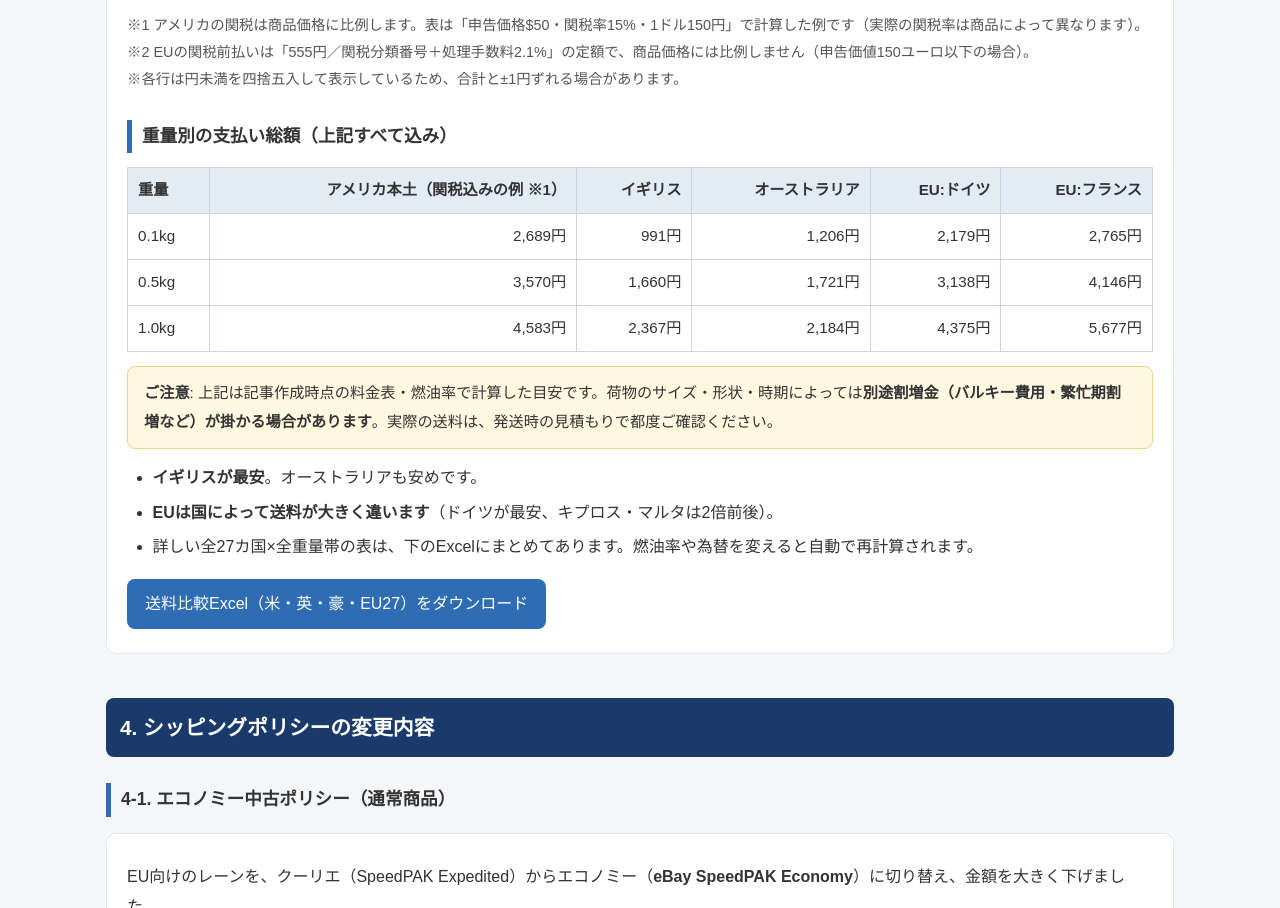
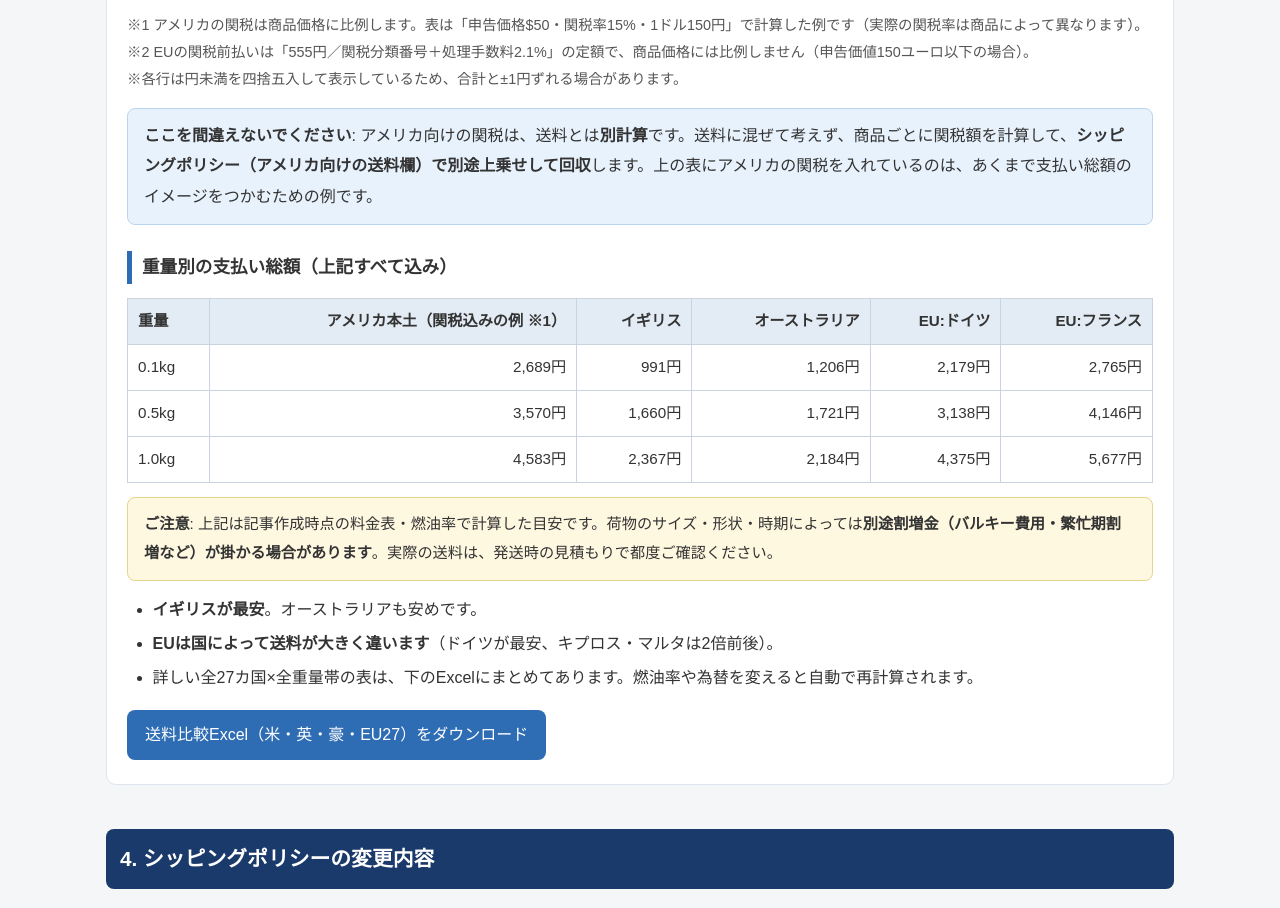
Before and after one commit to naokijodan/ebay-eu27-economy-guide, a plain HTML site: page index.html in a window 1280 px wide. Shown: the part 2242-3150 px from the top of the page. Drawn offline with Linux system fonts and the light colour scheme.

Commit message:
docs: アメリカの関税は送料と別計算でシッピングポリシー回収である旨を強調
Co-Authored-By: Claude Fable 5 <noreply@anthropic.com>

```diff
--- a/index.html
+++ b/index.html
@@ -93,6 +93,9 @@
   <p style="font-size:.9em; color:#555;">※1 アメリカの関税は商品価格に比例します。表は「申告価格$50・関税率15%・1ドル150円」で計算した例です（実際の関税率は商品によって異なります）。<br>
   ※2 EUの関税前払いは「555円／関税分類番号＋処理手数料2.1%」の定額で、商品価格には比例しません（申告価値150ユーロ以下の場合）。<br>
   ※各行は円未満を四捨五入して表示しているため、合計と±1円ずれる場合があります。</p>
+  <div class="point">
+    <strong>ここを間違えないでください</strong>: アメリカ向けの関税は、送料とは<strong>別計算</strong>です。送料に混ぜて考えず、商品ごとに関税額を計算して、<strong>シッピングポリシー（アメリカ向けの送料欄）で別途上乗せして回収</strong>します。上の表にアメリカの関税を入れているのは、あくまで支払い総額のイメージをつかむための例です。
+  </div>
 
   <h3>重量別の支払い総額（上記すべて込み）</h3>
   <div class="tablewrap">
```
